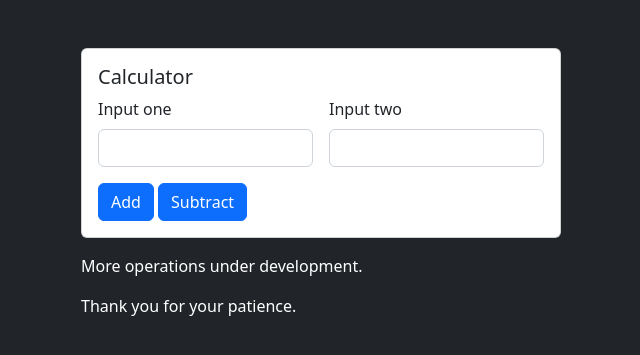
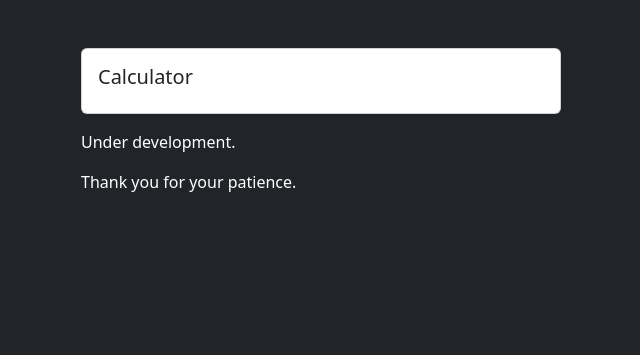
Before and after one commit to varunteja007006/Budget-Django, a Django app: page /calc in a window 1280 px wide. Shown: the part 72-427 px from the top of the page, without its empty margins (1-641 px from the left). Run offline with Django 3.2, Linux system fonts and the light colour scheme; parts of the project's set-up code (start-up, migrations or seed data) failed here and were passed over.

Commit message:
Redoing calculator page

```diff
--- a/home/templates/calc.html
+++ b/home/templates/calc.html
@@ -1,48 +1,13 @@
-{% extends 'dashboard.html' %}
-{% block body %}
+{% extends 'dashboard.html' %} {% block body %}
 
 <div class="container py-5">
   <div class="card" style="width: 30rem">
     <div class="card-body">
       <h5 class="card-title">Calculator</h5>
-      <form class="row g-3 needs-validation" novalidate>
-        {% csrf_token %}
-        <div class="col-md-6">
-          <label for="validationCustom01" class="form-label">Input one</label>
-          <input type="number" class="form-control" id="validationCustom01" value="" name="input_one" required />
-          <div class="valid-feedback">Looks good!</div>
-        </div>
-        <div class="col-md-6">
-          <label for="validationCustom01" class="form-label">Input two</label>
-          <input type="number" class="form-control" id="validationCustom01" value="" name="input_two" required />
-          <div class="valid-feedback">Looks good!</div>
-        </div>
-        <div class="col-12">
-          <button class="btn btn-primary" type="submit" name="operation" value="add">Add</button>
-          <button class="btn btn-primary" type="submit" name="operation" value="subtract">Subtract</button>
-        </div>
-      </form>
     </div>
-    {% if answer %}
-    <div class="card bg-success ms-3 mb-3 text-white" style="width: 18rem">
-      <div class="card-body">
-        <h6 class="card-subtitle ms-0 m-1">
-          {{submit_type}} = {{answer}}
-        </h6>
-      </div>
-    </div>
-    {% endif %}
   </div>
-  <p class="text-white mt-3">More operations under development.</p>
+  <p class="text-white mt-3">Under development.</p>
   <p class="text-white">Thank you for your patience.</p>
 </div>
 
-<script>
-  var x = myFunction(4, 3);
-  document.getElementById("demo").innerHTML = x;
-
-  function myFunction(a, b) {
-    return a * b;
-  }
-</script>
 {% endblock body %}
```
